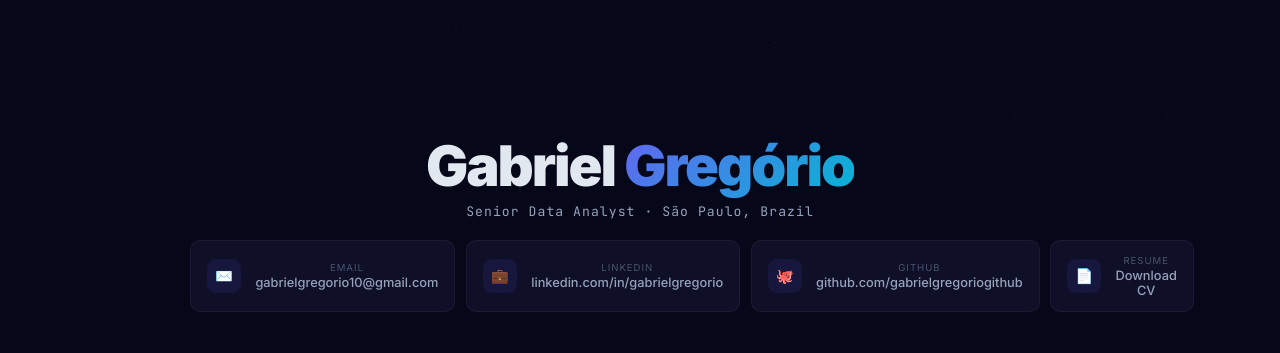
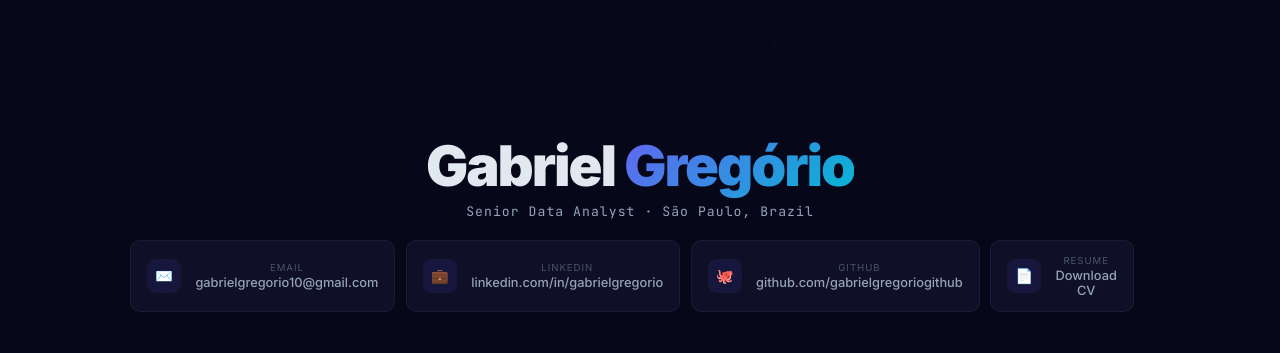
Before and after one commit to gabrielgregoriogithub/Professional_Profile, a plain HTML site: page index.html in a window 1280 px wide. Shown: the top 353 px of the page. Drawn offline with Linux system fonts and the light colour scheme; grey boxes are pictures that could not be loaded.

Commit message:
Add files via upload

```diff
--- a/index.html
+++ b/index.html
@@ -35,7 +35,7 @@ body::after{
   background:radial-gradient(700px circle at var(--cx) var(--cy),rgba(99,102,241,.06),transparent 40%);
 }
 .landing{position:relative;z-index:2;display:flex;flex-direction:column;align-items:center;gap:2.75rem;width:100%;max-width:1020px}
-.hero{text-align:center}
+.hero{text-align:center;width:100%}
 .hero-name{
   font-size:clamp(2rem,5vw,3.5rem);font-weight:900;letter-spacing:-2px;line-height:1.05;margin-bottom:.45rem;
 }
```
